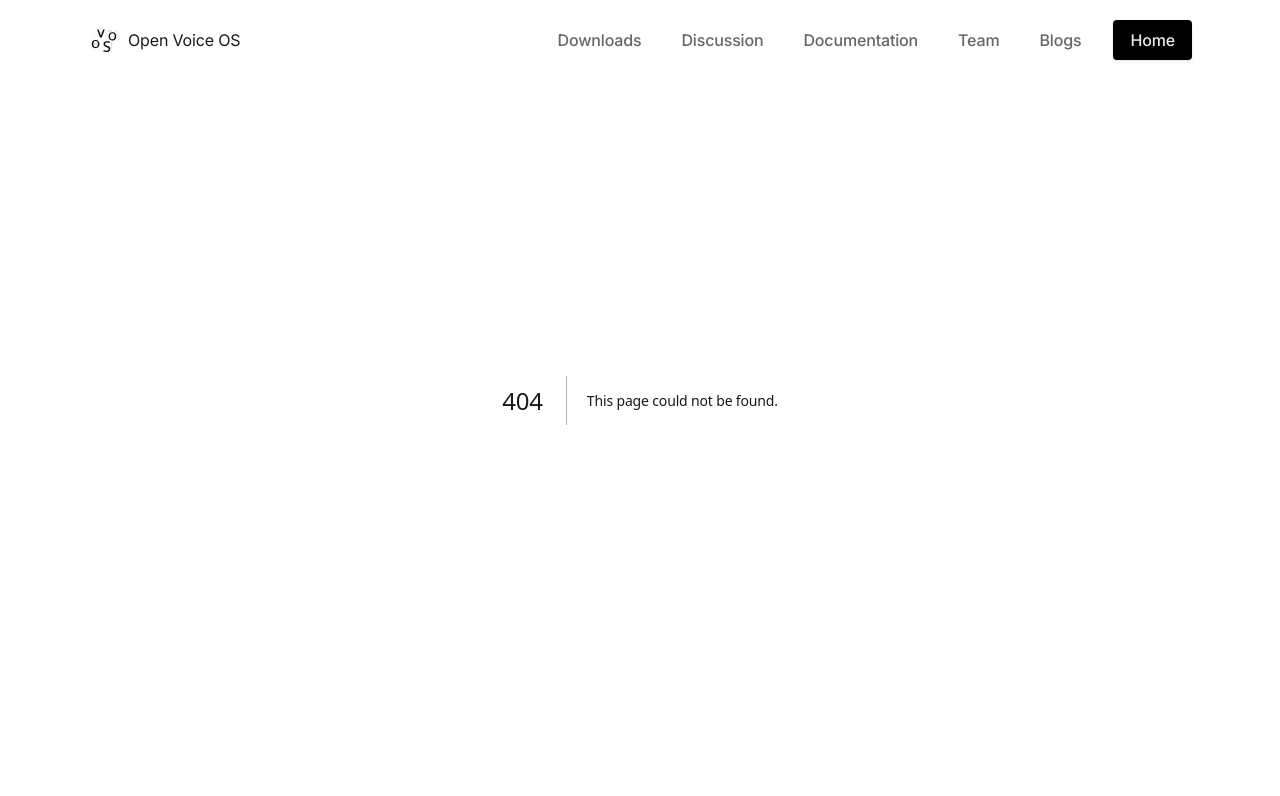
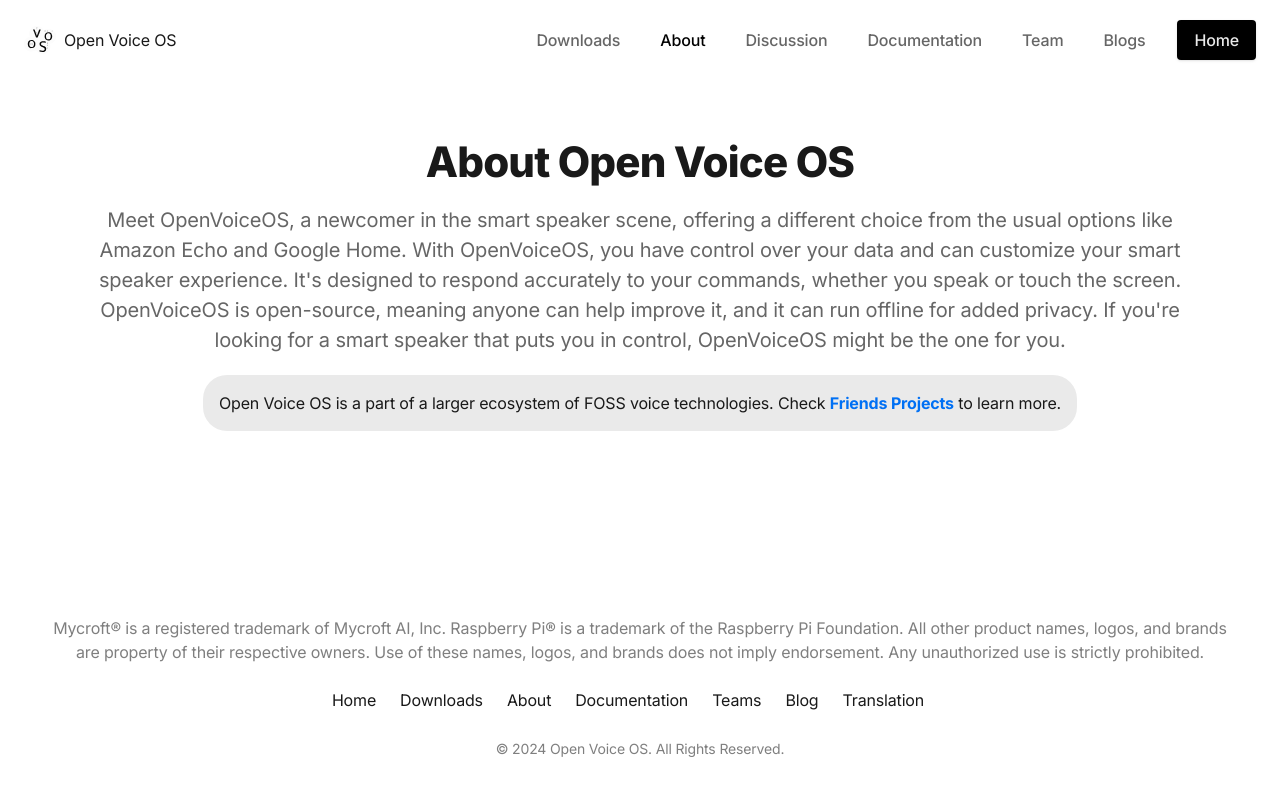
Before and after one commit to OpenVoiceOS/ovos-landing-page, a Next.js app: page /about in a window 1280 px wide. Before the commit this address had no page. Shown: the top 796 px of the page. Built offline with nearby package versions, Linux system fonts and the light colour scheme.

Commit message:
seperated about page

```diff
--- /dev/null
+++ b/app/(default)/about/page.tsx
@@ -0,0 +1,14 @@
+export const metadata = {
+    title: 'About Us',
+    description: 'About Open Voice OS',
+}
+
+import About from "@/components/about"
+
+    export default function Aboutus() {
+    return (
+        <>
+        <About />
+        </>
+    )
+}
--- a/app/(default)/page.tsx
+++ b/app/(default)/page.tsx
@@ -6,7 +6,6 @@ export const metadata = {
 import Hero from '@/components/hero'
 import Features from '@/components/features'
 import Gettingstarted from '@/components/gettingstarted'
-import About from '@/components/about'
 import Getonpi from '@/components/getonpi'
 import FaqPage from '@/components/faq'
 import ContactUs from '@/components/contact'
@@ -15,7 +14,6 @@ export default function Home() {
   return (
     <>
       <Hero />
-      <About />
       <Features />
       <Gettingstarted />
       <Getonpi />
--- a/components/about.tsx
+++ b/components/about.tsx
@@ -2,7 +2,7 @@ import Link from 'next/link'
 
 export default function About() {
   return (
-    <section className="relative">
+    <section className="relative mt-32">
 
       <div className="max-w-6xl mx-auto px-4 sm:px-6" data-aos="zoom-y-out" data-aos-delay="150">
         <div className="py-1 md:py-2">
--- a/components/hero.tsx
+++ b/components/hero.tsx
@@ -1,10 +1,11 @@
 import Image from 'next/image'
 import Logo from '@/public/images/logo.png'
 import React from 'react'
+import Link from 'next/link'
 
 export default function Hero() {
   return (
-    <section className="relative">
+    <section className="relative h-screen flex justify-center items-center">
       <div className="max-w-6xl mx-auto px-4 sm:px-6">
         <div className="pt-32 pb-5 md:pt-40 md:pb-5">
           <div className="pb-5 md:pb-5">
@@ -13,8 +14,8 @@ export default function Hero() {
                 <div>
                   <h1 className="text-5xl font-extrabold leading-tighter tracking-tighter mb-4 dark:text-gray-200" data-aos="zoom-y-out">Open Voice OS</h1>
                   <p className="text-xl text-gray-600 dark:text-gray-100 mb-8" data-aos="zoom-y-out" data-aos-delay="150">OpenVoiceOS is a community-driven, open-source voice AI platform for creating custom voice-controlled ​interfaces across devices with NLP, a customizable UI, and a focus on privacy and security.</p>
+                  <Link className="btn text-white bg-black dark:bg-white dark:text-black rounded-3xl mx-auto" data-aos="zoom-y-out" data-aos-delay="300" href="/about">About Open Voice OS</Link>
                 </div>
-
                 <div className='flex justify-center items-center' data-aos="zoom-y-out" data-aos-delay="150">
                   <Image src={Logo} alt='Logo' width={350} height={350} />
                 </div>
--- a/components/ui/footer.tsx
+++ b/components/ui/footer.tsx
@@ -9,6 +9,7 @@ export default function Footer() {
       <ul className="flex flex-wrap justify-center items-center mb-6 text-gray-900 dark:text-white">
           <li><Link href="/" className="mr-4 hover:underline md:mr-6 ">Home</Link></li>
           <li><Link href="/downloads" className="mr-4 hover:underline md:mr-6 ">Downloads</Link></li>
+          <li><Link href="/about" className="mr-4 hover:underline md:mr-6 ">About</Link></li>
           <li><Link href="https://openvoiceos.github.io/ovos-technical-manual" className="mr-4 hover:underline md:mr-6 ">Documentation</Link></li>
           <li><Link href="/team" className="mr-4 hover:underline md:mr-6 ">Teams</Link></li>
           <li><Link href="#" className="mr-4 hover:underline md:mr-6 ">Blog</Link></li>
--- a/components/ui/header.tsx
+++ b/components/ui/header.tsx
@@ -23,7 +23,7 @@ export default function Header() {
 
   return (
     <header className={`fixed w-full z-30 md:bg-opacity-90 transition duration-300 ease-in-out ${!top ? 'bg-white dark:bg-stone-900 backdrop-blur-sm shadow-lg' : ''}`}>
-      <div className="max-w-6xl mx-auto px-5 sm:px-6">
+      <div className="mx-auto px-5 sm:px-6">
         <div className="flex items-center justify-between h-16 md:h-20">
 
           {/* Site branding */}
@@ -38,6 +38,11 @@ export default function Header() {
               <li>
                 <Link href="/downloads">
                   <p className={`font-medium ${pathname === '/downloads' ? 'font-extrabold text-black dark:text-white' : 'text-gray-600'} hover:text-gray-900 dark:hover:text-white px-5 py-3 flex items-center transition duration-150 ease-in-out`}>Downloads</p>
+                </Link>
+              </li>
+              <li>
+                <Link href="/about">
+                  <p className={`font-medium ${pathname === '/about' ? 'font-extrabold text-black dark:text-white' : 'text-gray-600'} hover:text-gray-900 dark:hover:text-white px-5 py-3 flex items-center transition duration-150 ease-in-out`}>About</p>
                 </Link>
               </li>
               <li>
--- a/components/ui/mobile-menu.tsx
+++ b/components/ui/mobile-menu.tsx
@@ -68,6 +68,9 @@ export default function MobileMenu() {
               <Link href="/downloads" className="flex font-medium w-full text-gray-600 dark:text-gray-300 hover:text-gray-900 dark:hover:text-white py-2 justify-center" onClick={() => setMobileNavOpen(false)}>Downloads</Link>
             </li>
             <li>
+              <Link href="/about" className="flex font-medium w-full text-gray-600 dark:text-gray-300 hover:text-gray-900 dark:hover:text-white py-2 justify-center" onClick={() => setMobileNavOpen(false)}>About</Link>
+            </li>
+            <li>
               <Link href="https://openvoiceos.github.io/ovos-technical-manual" className="flex font-medium w-full text-gray-600 dark:text-gray-300 hover:text-gray-900 dark:hover:text-white py-2 justify-center" onClick={() => setMobileNavOpen(false)}>Documentation</Link>
             </li>
             <li>
```
